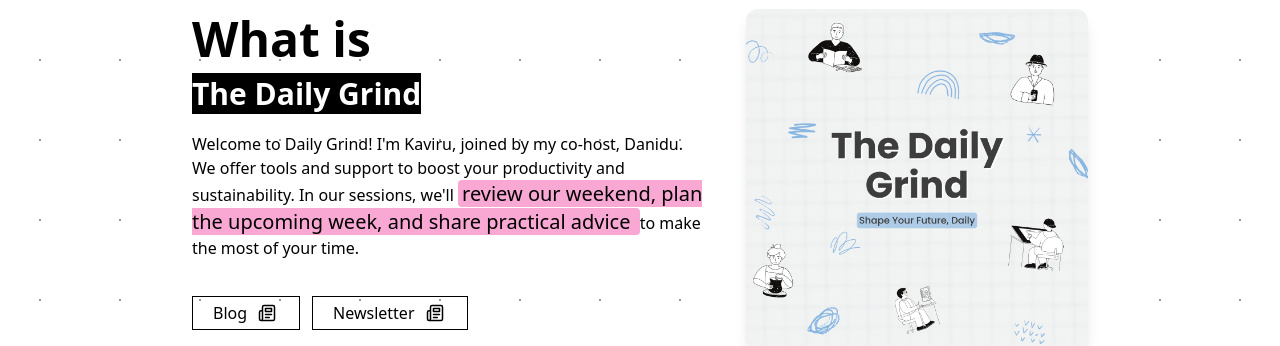
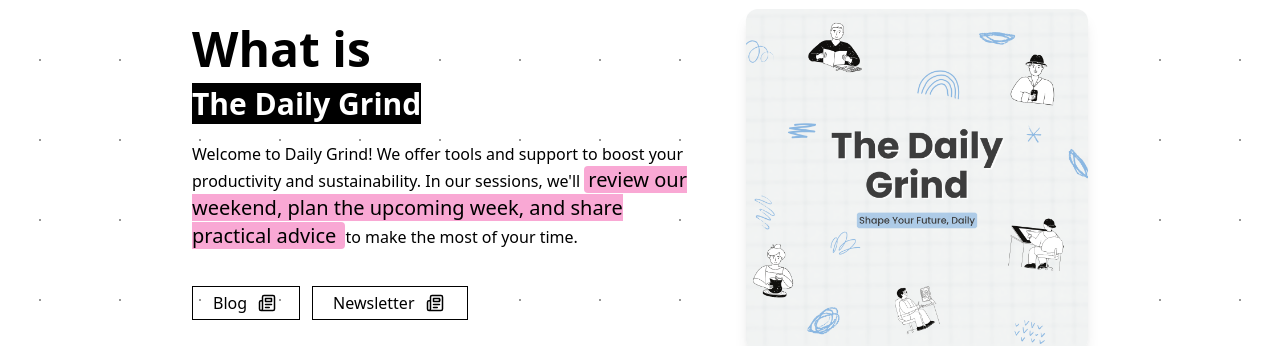
Before and after one commit to Kavirubc/thedailygrind-landing, a Next.js app: page / in a window 1280 px wide. Shown: the part 1020-1366 px from the top of the page. Built offline with nearby package versions, Linux system fonts and the light colour scheme; no server answers.

Commit message:
changed about

```diff
--- a/src/components/about.tsx
+++ b/src/components/about.tsx
@@ -19,7 +19,7 @@ export const About = () => {
                             What is <br /><span className='bg-black text-white text-3xl'>The Daily Grind</span>
                         </h1>
                         <p className='text-base max-w-2xl mb-5 mt-5' >
-                            Welcome to Daily Grind! I'm Kaviru, joined by my co-host, Danidu. We offer tools and support to boost your productivity and sustainability. In our sessions, we'll <span className='text-xl  bg-pink-300 rounded px-1 text-black'> review our weekend, plan the upcoming week, and share practical advice </span> to make the most of your time.
+                            Welcome to Daily Grind! We offer tools and support to boost your productivity and sustainability. In our sessions, we'll <span className='text-xl  bg-pink-300 rounded px-1 text-black'> review our weekend, plan the upcoming week, and share practical advice </span> to make the most of your time.
                         </p>
                         <div className='flex flex-row py-4 justify-center lg:justify-start gap-3'>
                             <Link target='_blank' href='https://medium.com/@kaviru'>
```
